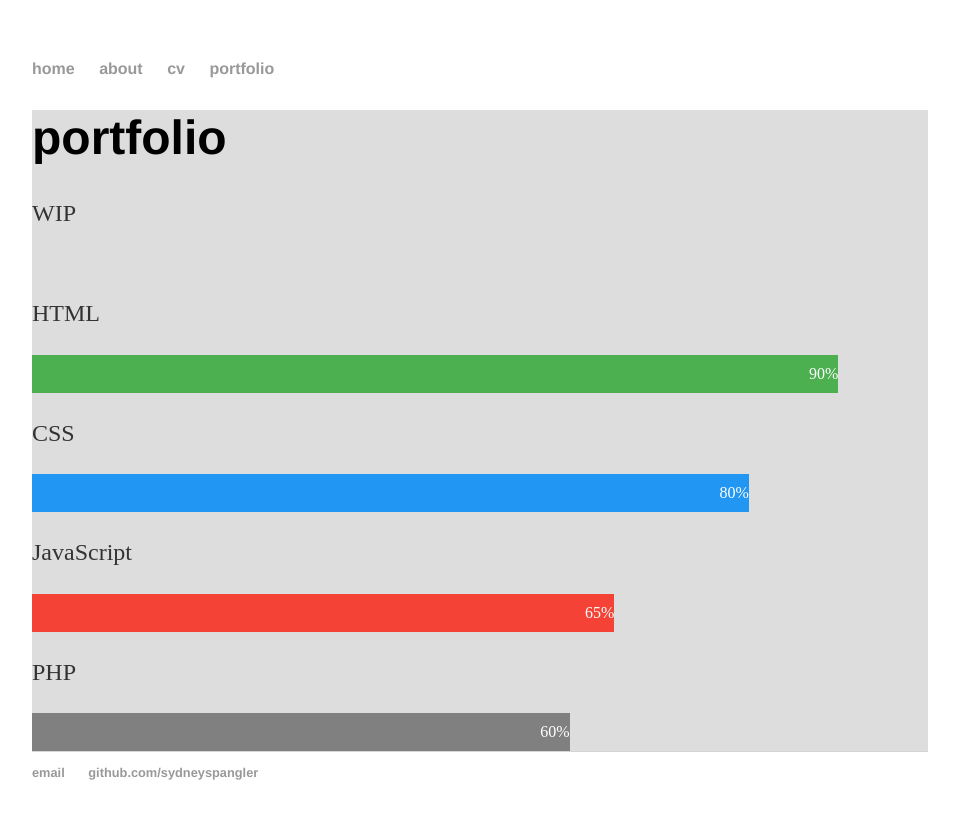
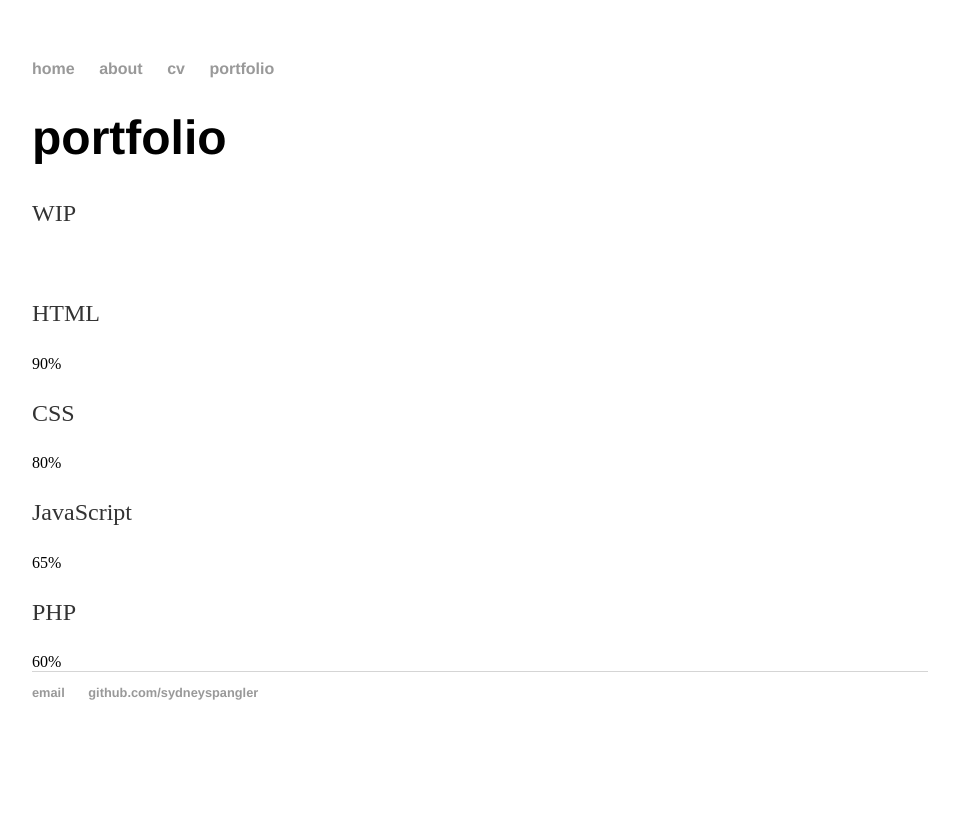
Before and after one commit to sydneyspangler/sydneyspangler.github.io, a Jekyll site: the page built from portfolio/index.html, in a window 1280 px wide. Shown: the top 819 px of the page, without its empty margins (160-1119 px from the left). Built offline with Jekyll 4.4.1, drawn with Linux system fonts in a browser that asks for light colours.

Commit message:
Update main.css

```diff
--- a/css/main.css
+++ b/css/main.css
@@ -56,23 +56,3 @@
 ul.posts li {
     list-style: none;
 }
-/* Make sure that padding behaves as expected */
-* {box-sizing:border-box}
-
-/* Container for skill bars */
-.container {
-  width: 100%; /* Full width */
-  background-color: #ddd; /* Grey background */
-}
-
-.skills {
-  text-align: right; /* Right-align text */
-  padding-top: 10px; /* Add top padding */
-  padding-bottom: 10px; /* Add bottom padding */
-  color: white; /* White text color */
-}
-
-.html {width: 90%; background-color: #4CAF50;} /* Green */
-.css {width: 80%; background-color: #2196F3;} /* Blue */
-.js {width: 65%; background-color: #f44336;} /* Red */
-.php {width: 60%; background-color: #808080;} /* Dark Grey */
```
